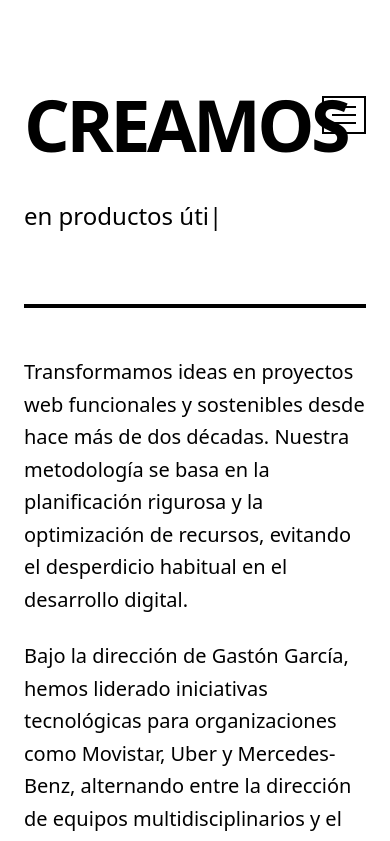
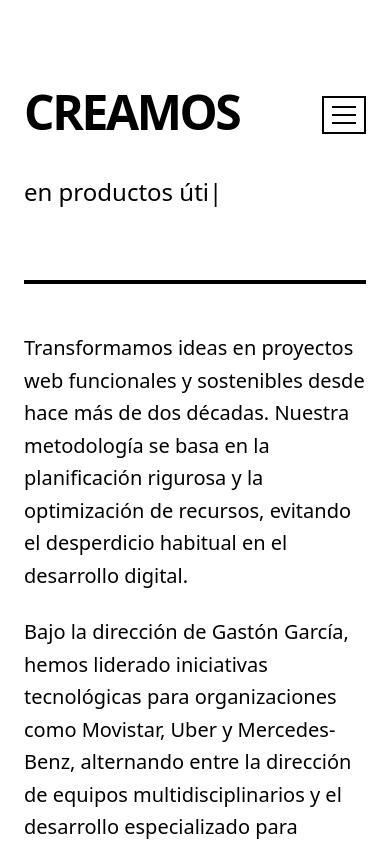
Before and after one commit to gastongarcia/creamos-digital, a Next.js app: page / in a window 390 px wide. Shown: the top 841 px of the page. Built offline with nearby package versions, Linux system fonts and the light colour scheme.

Commit message:
Fix title and hamburger menu overlap on small screens

```diff
--- a/app/page.tsx
+++ b/app/page.tsx
@@ -69,10 +69,10 @@ export default function Home() {
         {/* Hero Section */}
         <header className="py-16 md:py-24 border-b-4 border-black mb-12">
           <div className="flex justify-between items-start mb-8">
-            <h1 className="text-7xl md:text-9xl font-bold tracking-tighter uppercase max-w-[80%]">
+            <h1 className="text-5xl sm:text-6xl md:text-9xl font-bold tracking-tighter uppercase pr-4">
               Creamos
             </h1>
-            <nav className="pt-2 ml-4">
+            <nav className="pt-2 flex-shrink-0">
               <HamburgerMenu links={homeNavLinks} />
             </nav>
           </div>
```
